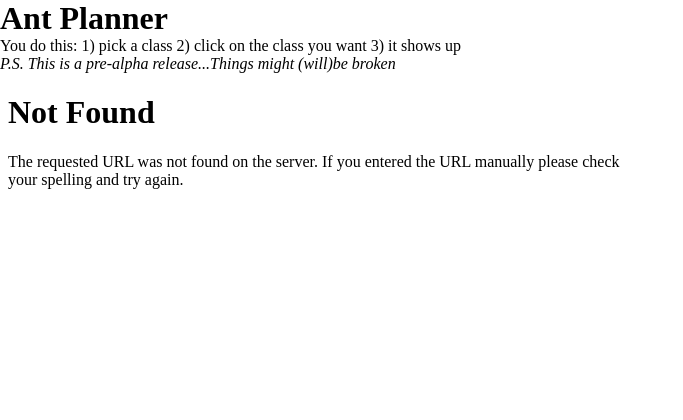
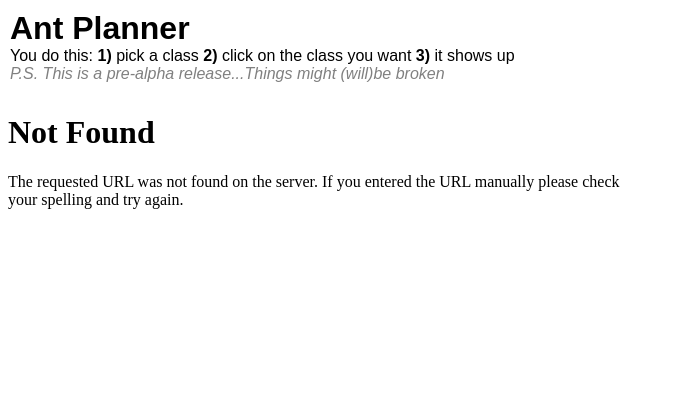
Before and after one commit to gumho/antplanner, a Python web app: template templates/index.html in a window 1280 px wide. Shown: the top 420 px of the page, without its empty margins (0-683 px from the left). Before the commit the page ends 189 px from the top, so only its background shows below. Run offline with Jinja, Linux system fonts and the light colour scheme; the template is opened without the code that fills it, so the values that code supplies are empty; some libraries are stand-ins or nearby versions.

Commit message:
added onload school size set and aesthetic changes

```diff
--- a/static/css/main.css
+++ b/static/css/main.css
@@ -2,6 +2,15 @@
 	margin: 0;
 	padding: 0;
 }
+
+#header {
+	font-family: arial;
+	margin: 10px;
+}
+
+	#header em {
+		color: grey;
+	}
 
 /* calendar */
 #calendar {
--- a/templates/index.html
+++ b/templates/index.html
@@ -127,7 +127,8 @@
 	}
 
 	jQuery(document).ready(function() {
-		//set school iframe height on window resize
+		//set school iframe height and handler for window resize
+		jQuery('#school').css('height', jQuery(window).height() - jQuery('#header').height());
 		jQuery(window).resize(function() {
 			jQuery('#school').css('height', jQuery(window).height() - jQuery('#header').height());
 		});
@@ -217,7 +218,7 @@
 	<div id="wrapper">
 		<div id="header">
 			<h1>Ant Planner</h1>
-			<p>You do this: 1) pick a class 2) click on the class you want 3) it shows up</p>
+			<p>You do this: <strong>1)</strong> pick a class <strong>2)</strong> click on the class you want <strong>3)</strong> it shows up</p>
 			<p><em>P.S. This is a pre-alpha release...Things might (will)be broken</em></p>
 		</div>
 
```
